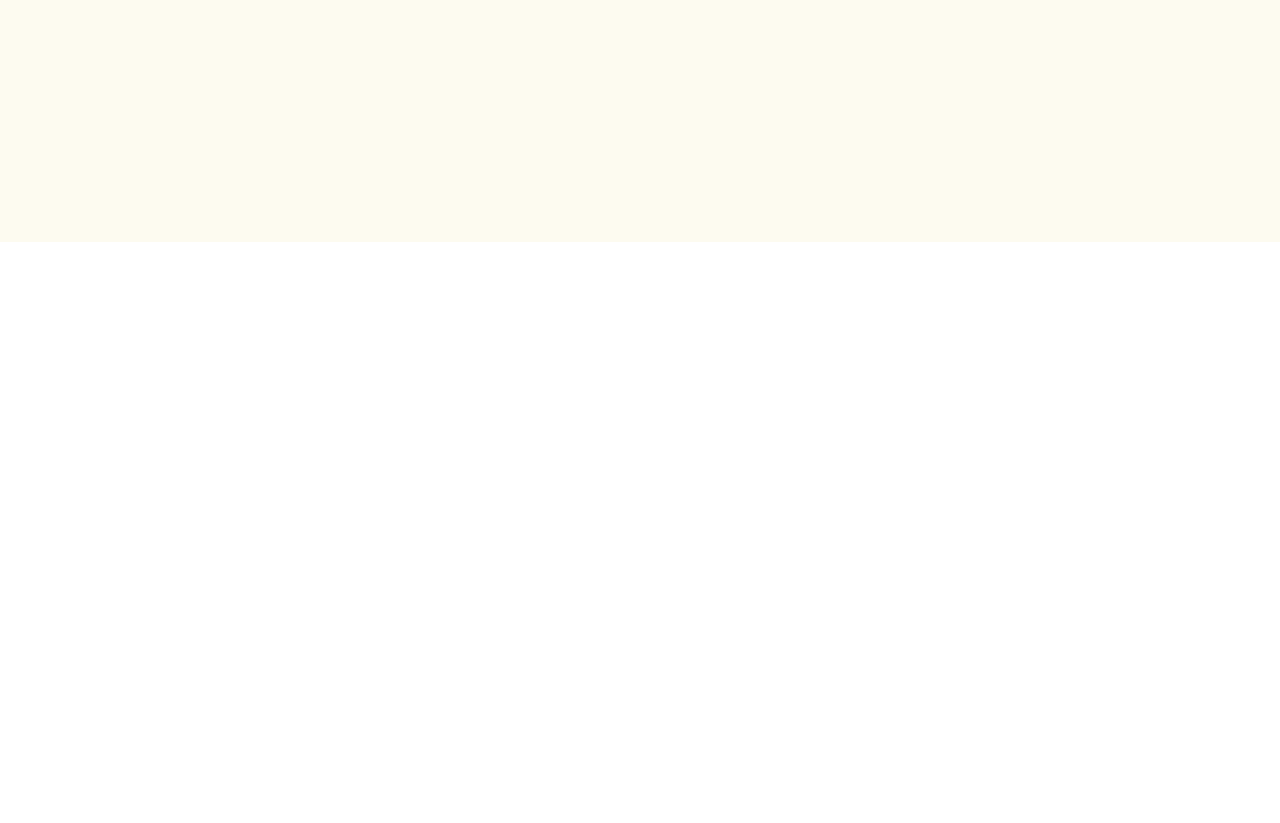
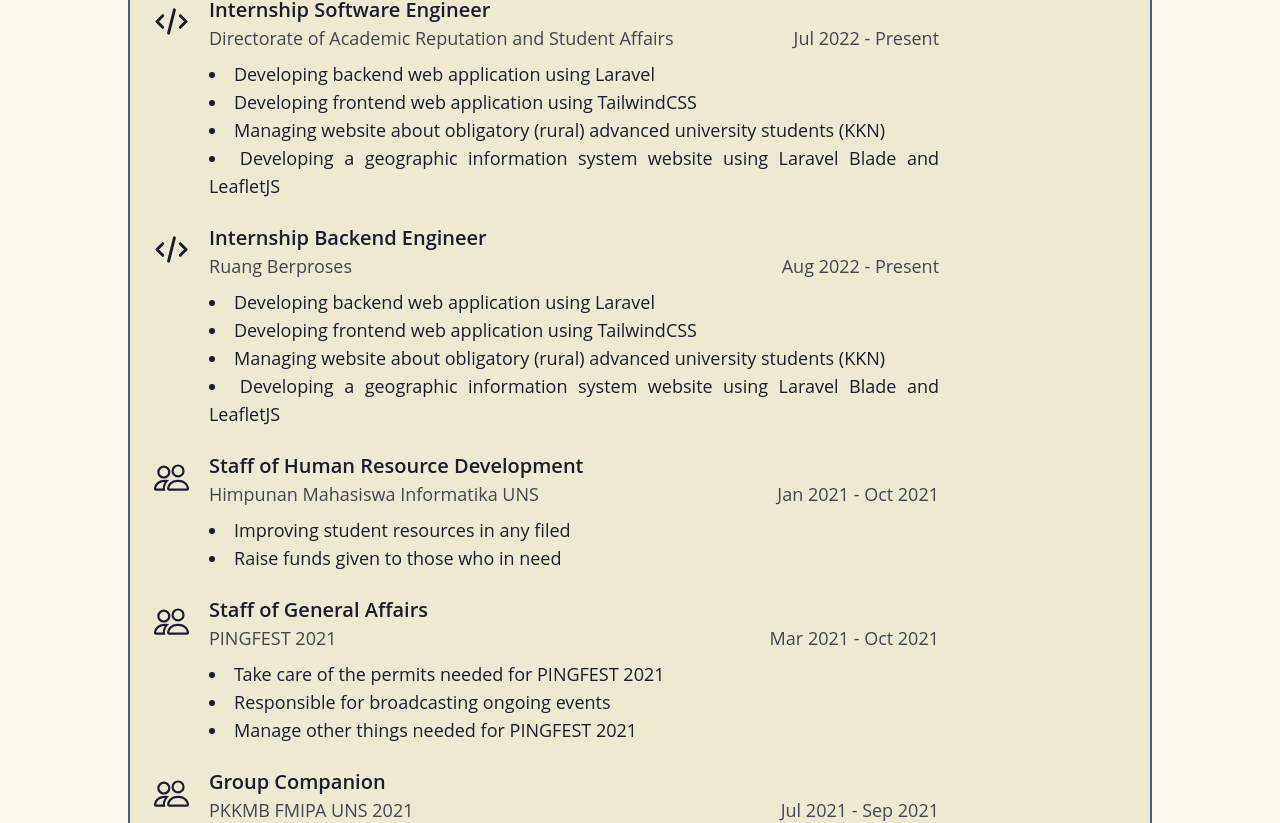
Before and after one commit to argaputra12/argaputra12.github.io, a React (Vite) app: page / in a window 1280 px wide. Shown: the part 558-1381 px from the top of the page. Before the commit the page ends 800 px from the top, so only its background shows below. Built offline with nearby package versions, Linux system fonts and the light colour scheme.

Commit message:
added experience section

```diff
--- a/src/App.tsx
+++ b/src/App.tsx
@@ -2,6 +2,18 @@
 import reactLogo from './assets/react.svg'
 import './index.css'
 import Navbar from './components/Navbar'
+import Experience from './components/Experience'
+
+import {
+  SiLaravel,
+  SiFastapi
+} from 'react-icons/si';
+import {
+  HiOutlineCode
+} from 'react-icons/hi'
+import {
+  BsPeople
+} from 'react-icons/bs'
 
 function App() {
   const [count, setCount] = useState(0)
@@ -10,8 +22,8 @@
     <div className="App bg-light-background-200 text-light-text-400">
       <div className='flex flex-col mx-auto min-h-screen max-w-[64rem] font-sans'>
         <Navbar />
-        <main className='flex flex-col bg-light-background-500 border-2 rounded-md border-light-text-300 text-lg p-6'>
-          <section className='flex flex-col gap-2 text-justify mt-2'>
+        <main className='flex flex-col bg-light-background-500 border-2 rounded-md border-light-text-300 text-lg p-6 gap-6'>
+          <section className='flex flex-col gap-2 text-justify mt-3'>
             <h1 className='text-xl font-bold mb-2'>Welcome to my portfolio website!</h1>
             <div>
               Hello! I'm {" "}
@@ -32,9 +44,74 @@
           </section>
 
           <section className='flex flex-col gap-2 mt-10 text-justify'>
-            <h1 className='text-3xl font-title font-bold '>Experiences</h1>
-            <div className='flex flex-col gap-2'>
-
+            <h1 className='text-5xl font-title font-bold '>Experiences</h1>
+            <div className='flex flex-col gap-6 py-6'>
+              <Experience
+                title="Internship Software Engineer"
+                company="Directorate of Academic Reputation and Student Affairs"
+                date="Jul 2022 - Present"
+                description={
+                  [
+                    "Developing backend web application using Laravel",
+                    "Developing frontend web application using TailwindCSS",
+                    "Managing website about obligatory (rural) advanced university students (KKN)",
+                    "Developing a geographic information system website using Laravel Blade and LeafletJS",
+                  ]
+                }
+                logo={<HiOutlineCode size={35}/>}
+              />
+              <Experience
+                title="Internship Backend Engineer"
+                company="Ruang Berproses"
+                date="Aug 2022 - Present"
+                description={
+                  [
+                    "Developing backend web application using Laravel",
+                    "Developing frontend web application using TailwindCSS",
+                    "Managing website about obligatory (rural) advanced university students (KKN)",
+                    "Developing a geographic information system website using Laravel Blade and LeafletJS",
+                  ]
+                }
+                logo={<HiOutlineCode size={35}/>}
+              />
+              <Experience
+                title="Staff of Human Resource Development"
+                company="Himpunan Mahasiswa Informatika UNS"
+                date="Jan 2021 - Oct 2021"
+                description={
+                  [
+                    "Improving student resources in any filed",
+                    "Raise funds given to those who in need",
+                  ]
+                }
+                logo={<BsPeople size={35}/>}
+              />
+              <Experience
+                title="Staff of General Affairs"
+                company="PINGFEST 2021"
+                date="Mar 2021 - Oct 2021"
+                description={
+                  [
+                    "Take care of the permits needed for PINGFEST 2021",
+                    "Responsible for broadcasting ongoing events",
+                    "Manage other things needed for PINGFEST 2021"
+                  ]
+                }
+                logo={<BsPeople size={35}/>}
+              />
+              <Experience
+                title="Group Companion"
+                company="PKKMB FMIPA UNS 2021"
+                date="Jul 2021 - Sep 2021"
+                description={
+                  [
+                    "Receiving and storing prospective students' application documents, and ensuring that the documents are complete and correct",
+                    "Helping prospective students fill out their application documents, including explaining the requirements and correct filling out procedures",
+                    "Helping prospective students choose a major that aligns with their interests and abilities, including providing appropriate advice and recommendations"
+                  ]
+                }
+                logo={<BsPeople size={35}/>}
+              />
             </div>
           </section>
         </main>
--- /dev/null
+++ b/src/components/Experience.tsx
@@ -0,0 +1,37 @@
+import React from "react";
+import * as ReactDOM from 'react-dom';
+
+
+type Props = {
+    title: string,
+    company: string,
+    date: string,
+    description: Array<string>,
+    logo: React.ReactNode,
+}
+
+const Experience = ({title, company, date, description, logo}: Props) => {
+
+    return(
+        <div className='flex flex-col gap-4'>
+            <div className='flex flex-row gap-5'>
+                <div className="py-2">{logo}</div>
+                <div className='flex flex-col w-[730px]'>
+                    <span className='font-semibold text-xl'>{title}</span>
+                    <div className="flex flex-row gap-10 justify-between">
+                        <span className=' opacity-80'>{company}</span>
+                        <span className=' opacity-80'>{date}</span>
+                    </div>
+                    <ul className='list-disc list-inside mt-2'>
+                        {description.map((desc, index) => (
+                            <li key={index}>{desc}</li>
+                        ))}
+                    </ul>
+                </div>
+            </div>
+        </div>
+    )
+
+}
+
+export default Experience;
```
